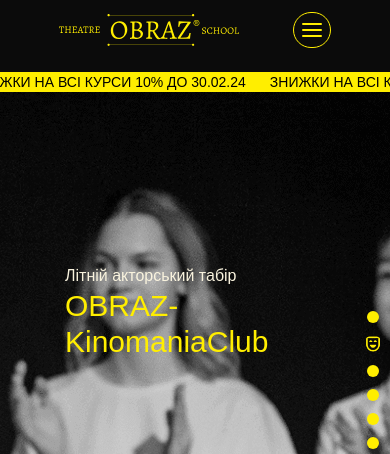
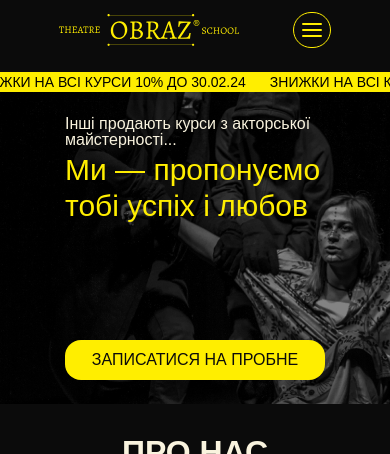
Before and after one commit to l0nerof/obraz-theatre-school, a Next.js app: page / in a window 390 px wide. Shown: the top 454 px of the page. Built offline with nearby package versions, Linux system fonts and the light colour scheme; a web font is replaced by a local one.

Commit message:
Done
Done project

```diff
--- a/app/_components/AboutUs/AboutUsSection.tsx
+++ b/app/_components/AboutUs/AboutUsSection.tsx
@@ -3,7 +3,7 @@
 
 function AboutUsSection() {
   return (
-    <section className="pt-32 pb-16 xl:pt-8 xl:pb-[78px] lg:pt-8 lg:pb-16 md:pt-8 md:pb-10 sm:pt-8 sm:pb-6">
+    <section className="pt-32 pb-16 xl:pt-8 xl:pb-[78px] lg:pt-8 lg:pb-16 md:pt-8 md:pb-10 sm:pt-8 sm:pb-10">
       <div className="max-w-[1174px] mx-auto flex gap-[109px] xl:flex-col xl:max-w-[750px] xl:gap-6 xl:items-center lg:max-w-[704px] lg:flex-col lg:gap-6 lg:items-center md:max-w-[448px] md:flex-col md:gap-6 md:items-center sm:max-w-[272px] sm:flex-col sm:gap-6">
         <div className="uppercase text-white xl:text-center lg:text-center md:text-center">
           <h2 className="font-semibold text-5xl mb-6 sm:text-center sm:text-[32px]">
--- a/app/_components/Advantages/AdvantagesSection.tsx
+++ b/app/_components/Advantages/AdvantagesSection.tsx
@@ -3,7 +3,7 @@
 
 export default function AdvantagesSection() {
   return (
-    <section className="pb-32 xl:pb-16 first-letter:lg:pb-16 md:pb-10 sm:pb-6">
+    <section className="pb-32 xl:pb-16 first-letter:lg:pb-16 md:pb-10 sm:pb-10">
       <div className="max-w-[1148px] mx-auto flex justify-between gap-5 xl:max-w-[750px] xl:flex-col lg:max-w-[704px] lg:flex-col md:max-w-[448px] md:flex-col sm:max-w-[272px] sm:flex-col">
         <div className="basis-2/4">
           <div>
--- a/app/_components/ContactForm/ContactFormSection.tsx
+++ b/app/_components/ContactForm/ContactFormSection.tsx
@@ -7,7 +7,7 @@
 
 function ContactFormSection({ children }: IContactFormSectionProps) {
   return (
-    <section id="contact" className="pb-32 xl:pb-16 lg:pb-16 md:pb-10 sm:pb-6">
+    <section id="contact" className="pb-32 xl:pb-16 lg:pb-16 md:pb-10 sm:pb-10">
       <div className="max-w-[976px] rounded-3xl mx-auto py-12 px-8 bg-primary flex flex-col xl:max-w-[904px] lg:max-w-[704px] md:max-w-[448px] sm:max-w-[272px]">
         <h3 className="font-semibold text-[32px] text-black mb-3 sm:text-2xl sm:text-center">
           {children}
--- a/app/_components/Counter/CounterSection.tsx
+++ b/app/_components/Counter/CounterSection.tsx
@@ -7,7 +7,7 @@
 
 function CounterSection() {
   return (
-    <section className="pb-[120px] xl:pb-16 lg:pb-16 md:pb-10 sm:pb-6">
+    <section className="pb-[120px] xl:pb-16 lg:pb-16 md:pb-10 sm:pb-10">
       <div className="max-w-[1124px] mx-auto xl:max-w-[928px] lg:max-w-[704px] md:max-w-[448px] sm:max-w-[272px]">
         <CounterList />
 
--- a/app/_components/Courses/CoursesSection.tsx
+++ b/app/_components/Courses/CoursesSection.tsx
@@ -2,7 +2,7 @@
 
 export default function CoursesSection() {
   return (
-    <section id="courses" className="py-32 xl:py-16 lg:py-16 md:py-10 sm:py-6">
+    <section id="courses" className="py-32 xl:py-16 lg:py-16 md:py-10 sm:py-10">
       <div className="max-w-[1124px] mx-auto xl:max-w-[724px] lg:max-w-[704px] md:max-w-[448px] sm:max-w-[272px]">
         <h2 className="uppercase text-center text-primary font-semibold text-5xl sm:text-[32px]">
           Наші курси
--- a/app/_components/Hero/HeroSection.tsx
+++ b/app/_components/Hero/HeroSection.tsx
@@ -1,10 +1,20 @@
+import HeroSlide from "./HeroSlide";
 import HeroSlider from "./HeroSlider";
 
 function HeroSection() {
   return (
     <section>
-      <div className="mx-auto">
+      <div className="mx-auto sm:hidden">
         <HeroSlider />
+      </div>
+
+      <div className="mx-auto hidden sm:block sm:bg-[url('/shows/show.jpg')] sm:bg-cover sm:bg-no-repeat sm:py-6">
+        <HeroSlide
+          mainText="Інші продають курси з акторської майстерності..."
+          coloredText="Ми — пропонуємо тобі успіх і любов"
+        >
+          Записатися на пробне
+        </HeroSlide>
       </div>
     </section>
   );
--- a/app/_components/Reviews/ReviewsSection.tsx
+++ b/app/_components/Reviews/ReviewsSection.tsx
@@ -2,7 +2,7 @@
 
 function ReviewsSection() {
   return (
-    <section className="pb-32 mx-auto xl:pb-16 lg:pb-16 md:pb-10">
+    <section className="pb-32 mx-auto xl:pb-16 lg:pb-16 md:pb-10 sm:pb-10">
       <ReviewsSlider />
     </section>
   );
```
